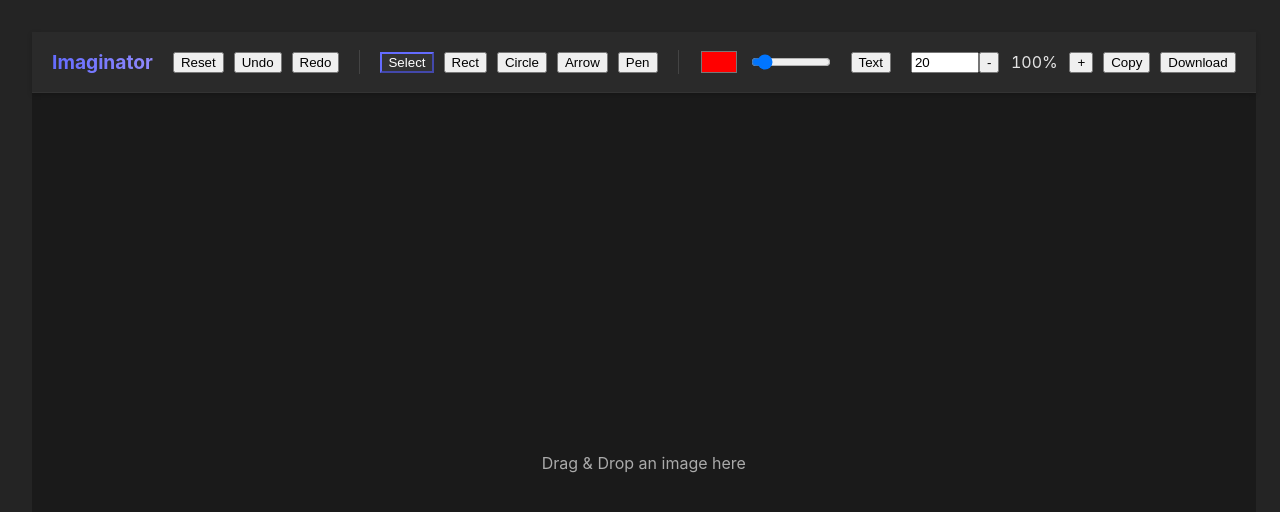
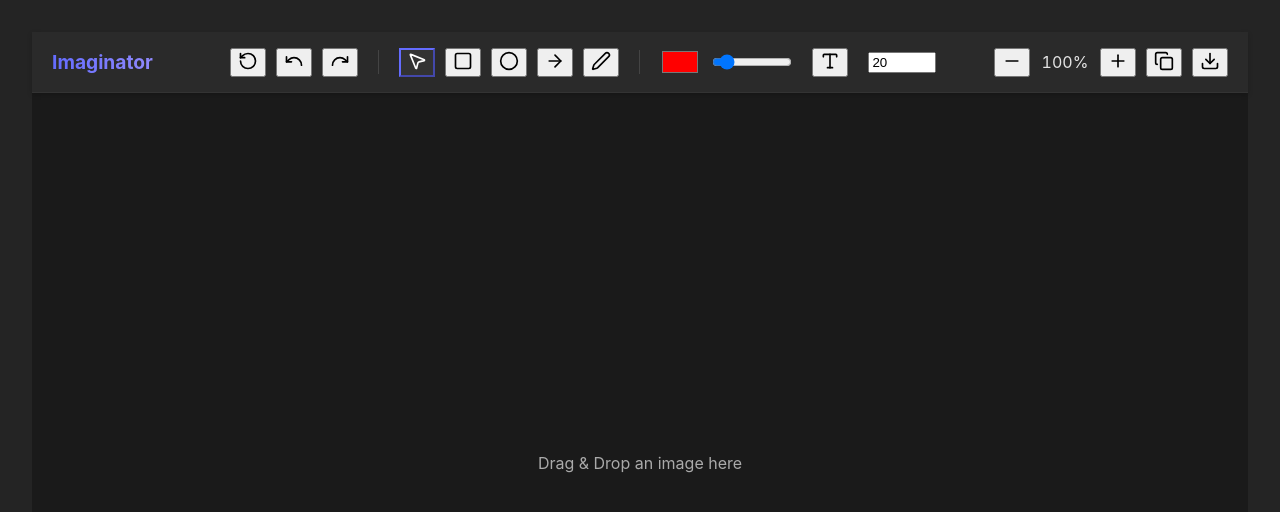
Before and after one commit to t11a/image-editor, a React (Vite) app: page / in a window 1280 px wide. Shown: the top 512 px of the page. Built offline with nearby package versions, Linux system fonts and the light colour scheme.

Commit message:
change menu to icon

```diff
--- a/package.json
+++ b/package.json
@@ -12,6 +12,7 @@
     "prepare": "husky"
   },
   "dependencies": {
+    "lucide-react": "^0.554.0",
     "react": "^19.2.0",
     "react-dom": "^19.2.0"
   },
--- a/src/components/Toolbar.jsx
+++ b/src/components/Toolbar.jsx
@@ -1,4 +1,19 @@
 import React from 'react';
+import {
+  RotateCcw,
+  Undo,
+  Redo,
+  MousePointer2,
+  Square,
+  Circle,
+  ArrowRight,
+  Pen,
+  Type,
+  Minus,
+  Plus,
+  Copy,
+  Download,
+} from 'lucide-react';
 
 const Toolbar = ({
   onZoomIn,
@@ -25,13 +40,13 @@ const Toolbar = ({
       </div>
       <div className="toolbar-group">
         <button onClick={onReset} title="Reset Image">
-          Reset
+          <RotateCcw size={20} />
         </button>
         <button onClick={onUndo} title="Undo">
-          Undo
+          <Undo size={20} />
         </button>
         <button onClick={onRedo} title="Redo">
-          Redo
+          <Redo size={20} />
         </button>
         <div
           className="separator"
@@ -47,35 +62,35 @@ const Toolbar = ({
           onClick={() => onToolChange('select')}
           title="Select Tool"
         >
-          Select
+          <MousePointer2 size={20} />
         </button>
         <button
           className={currentTool === 'rect' ? 'active' : ''}
           onClick={() => onToolChange('rect')}
           title="Rectangle Tool"
         >
-          Rect
+          <Square size={20} />
         </button>
         <button
           className={currentTool === 'circle' ? 'active' : ''}
           onClick={() => onToolChange('circle')}
           title="Circle Tool"
         >
-          Circle
+          <Circle size={20} />
         </button>
         <button
           className={currentTool === 'arrow' ? 'active' : ''}
           onClick={() => onToolChange('arrow')}
           title="Arrow Tool"
         >
-          Arrow
+          <ArrowRight size={20} />
         </button>
         <button
           className={currentTool === 'pen' ? 'active' : ''}
           onClick={() => onToolChange('pen')}
           title="Pen Tool"
         >
-          Pen
+          <Pen size={20} />
         </button>
         <div
           className="separator"
@@ -97,6 +112,7 @@ const Toolbar = ({
             padding: 0,
             border: 'none',
             background: 'none',
+            cursor: 'pointer',
           }}
         />
         <input
@@ -113,7 +129,7 @@ const Toolbar = ({
           onClick={() => onToolChange('text')}
           title="Text Tool"
         >
-          Text
+          <Type size={20} />
         </button>
         <input
           type="number"
@@ -125,7 +141,7 @@ const Toolbar = ({
             if (!isNaN(val)) {
               onFontSizeChange(Math.max(10, val));
             } else {
-              onFontSizeChange(0); // Or handle empty state differently if needed, but 0/empty allows typing
+              onFontSizeChange(0);
             }
           }}
           onBlur={() => {
@@ -139,17 +155,17 @@ const Toolbar = ({
       </div>
       <div className="toolbar-group">
         <button onClick={onZoomOut} title="Zoom Out">
-          -
+          <Minus size={20} />
         </button>
         <span className="zoom-level">{Math.round(zoomLevel * 100)}%</span>
         <button onClick={onZoomIn} title="Zoom In">
-          +
+          <Plus size={20} />
         </button>
         <button onClick={onCopy} title="Copy to Clipboard">
-          Copy
+          <Copy size={20} />
         </button>
         <button onClick={onDownload} title="Download Image">
-          Download
+          <Download size={20} />
         </button>
       </div>
     </div>
```
Also changed, not shown: 1 other file (tests, documents, lock files or other folders).
